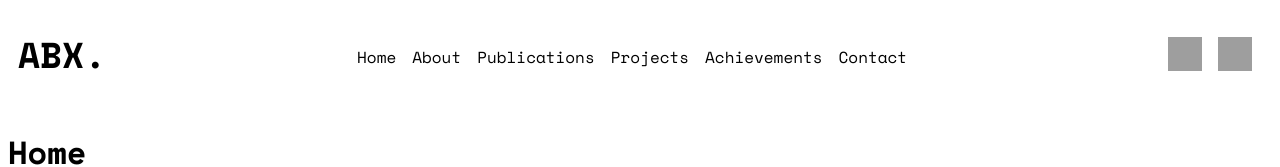
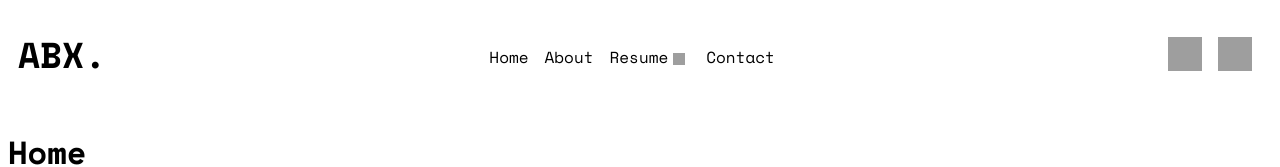
Before and after one commit to AbiXnash/abxfolio, a React (Vite) app: page / in a window 1280 px wide. Shown: the top 167 px of the page. Built offline with nearby package versions, Linux system fonts and the light colour scheme; grey boxes are pictures that could not be loaded.

Commit message:
feat: add dropdown menu to Header component for Resume with links to Publications and Projects

```diff
--- a/src/components/Header/Header.css
+++ b/src/components/Header/Header.css
@@ -1,3 +1,4 @@
+
 ul {
 	display: flex;
 	align-items: center;
@@ -79,3 +80,50 @@ a {
 	width: 34px;
 	height: 34px;
 }
+
+.dropdown {
+	position: relative;
+}
+
+.dropdown-toggle::after {
+	content: '';
+	margin-left: 5px;
+	font-size: 12px;
+}
+.dropdown-toggle img {
+	width: 12px;
+	height: 12px;
+	vertical-align: middle;
+	margin-left: 5px;
+}
+
+.dropdown-menu {
+	display: none;
+	position: absolute;
+	top: 100%;
+	left: 0;
+	background-color: #fff;
+	box-shadow: 0 8px 16px rgba(0, 0, 0, 0.2);
+	padding: 0;
+	margin: 0;
+	list-style: none;
+	z-index: 1;
+}
+
+.dropdown:hover .dropdown-menu {
+	display: block;
+}
+
+.dropdown-menu li {
+	padding: 8px 16px;
+}
+
+.dropdown-menu li a {
+	color: #000;
+	text-decoration: none;
+	display: block;
+}
+
+.dropdown-menu li a:hover {
+	background-color: #f1f1f1;
+}
--- a/src/components/Header/Header.tsx
+++ b/src/components/Header/Header.tsx
@@ -110,7 +110,6 @@ const Header = () => {
 
 	return (
 		<header className="header">
-			<nav className="navbar">
 			<ul className="navGroup">
 				<li className="logo">
 					<h2
@@ -133,6 +132,12 @@ const Header = () => {
 				<li>
 					<a className="link" href="#about">About</a>
 				</li>
+				<li className="dropdown">
+					<a className="link dropdown-toggle" href="#more" onClick={(e) => e.preventDefault()}>
+						Resume
+						<img src='https://img.icons8.com/?size=100&id=PnaGTCLxvR58&format=png&color=000000' ></img>
+					</a>
+					<ul className="dropdown-menu">
 						<li>
 							<a className="link" href="#publications">Publications</a>
 						</li>
@@ -141,6 +146,8 @@ const Header = () => {
 						</li>
 						<li>
 							<a className="link" href="#achievements">Achievements</a>
+						</li>
+					</ul>
 				</li>
 				<li>
 					<a className="link" href="#contact">Contact</a>
@@ -152,15 +159,13 @@ const Header = () => {
 								<img src='https://img.icons8.com/?size=100&id=efFfwotdkiU5&format=png&color=000000' ></img>
 							</a>
 						</li>
-							<li>
-								<a className="social-link" href="://github.com/abxshah">
+						<li>								<a className="social-link" href="://github.com/abxshah">
 								<img src='https://img.icons8.com/?size=100&id=MR3dZdlA53te&000000'></img>
 							</a>
 						</li>
 					</ul>
 					</li>
 			</ul>
-			</nav>
 		</header>
 	);
 };
```
Lines whose indentation alone changed are shown as unchanged.
